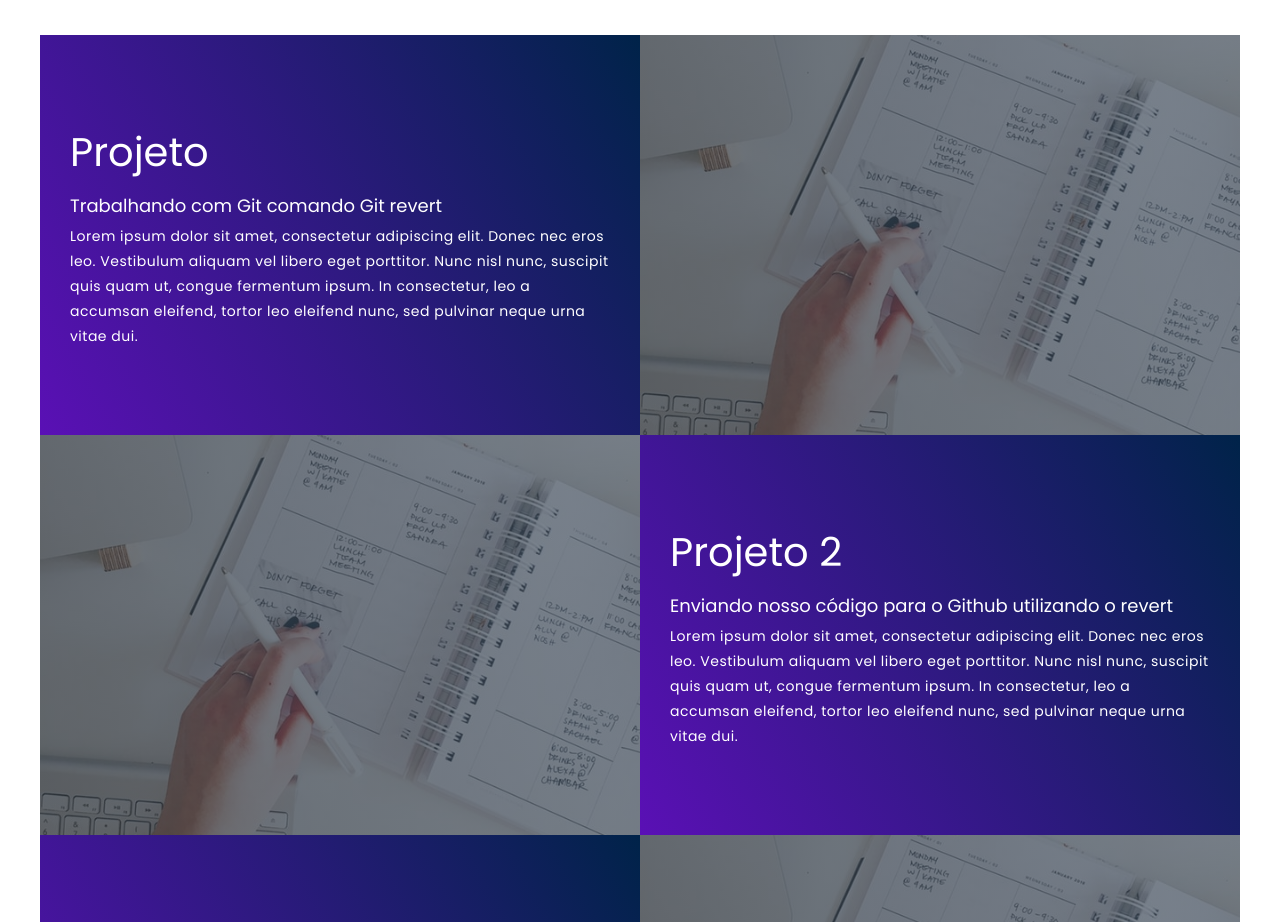
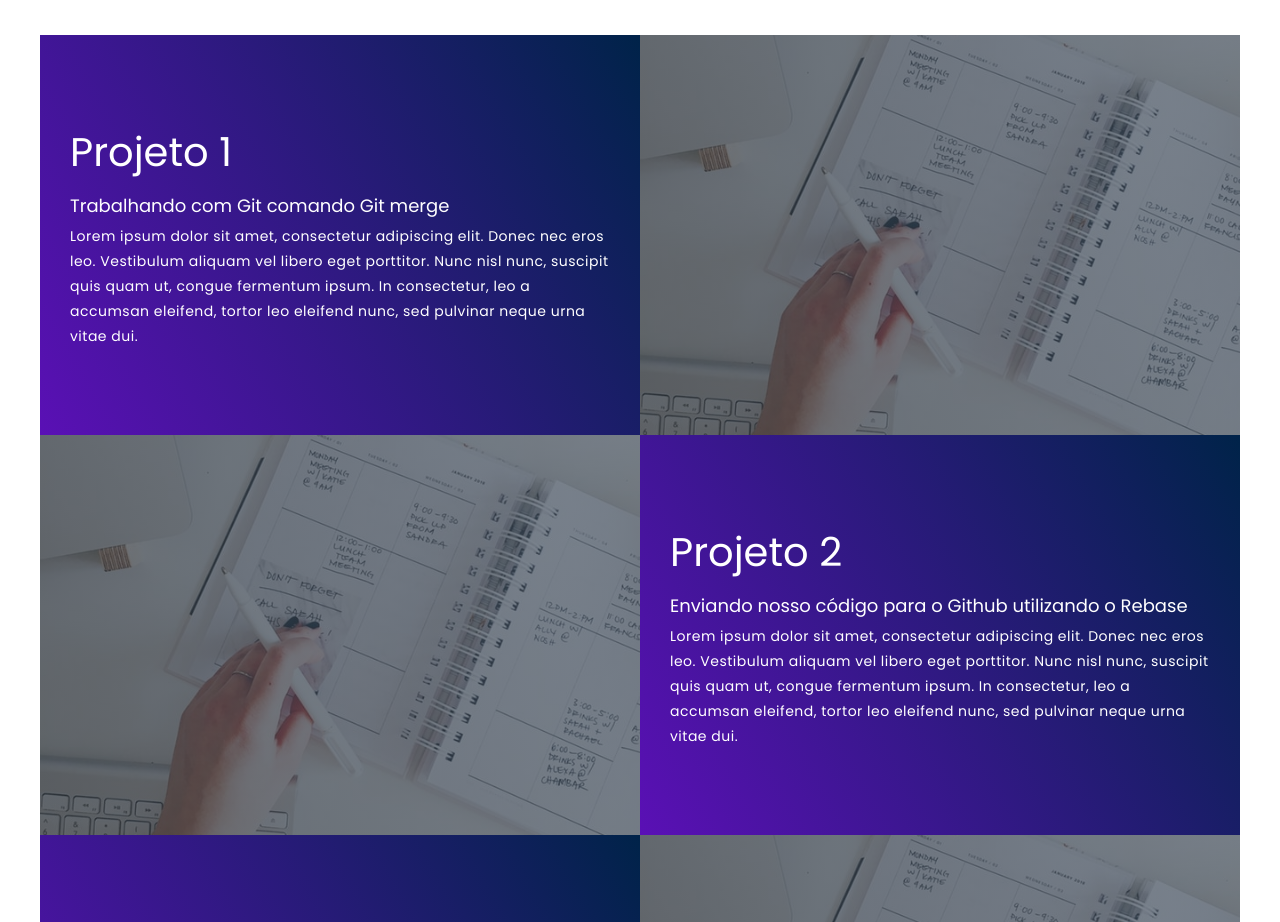
Before and after one commit to DudaAhkera/portfolio_Duda_AHkera_Estudos, a plain HTML site: page index.html in a window 1280 px wide. Shown: the part 1140-2062 px from the top of the page. Drawn offline with Linux system fonts and the light colour scheme.

Commit message:
Revert "update index.html"
This reverts commit 3f931aac06888d67e6915c8880d91c63f86300d3.

```diff
--- a/index.html
+++ b/index.html
@@ -28,8 +28,8 @@
             <div class="all-projects">
                 <div class="project-item">
                     <div class="project-info">
-                        <h1>Projeto</h1>
-                        <h2>Trabalhando com Git comando Git revert</h2>
+                        <h1>Projeto 1</h1>
+                        <h2>Trabalhando com Git comando Git merge</h2>
                         <p>Lorem ipsum dolor sit amet, consectetur adipiscing elit. Donec nec eros leo. Vestibulum
                             aliquam vel libero eget porttitor. Nunc nisl nunc, suscipit quis quam ut, congue fermentum
                             ipsum. In consectetur, leo a accumsan eleifend, tortor leo eleifend nunc, sed pulvinar neque
@@ -42,7 +42,7 @@
                 <div class="project-item">
                     <div class="project-info">
                         <h1>Projeto 2</h1>
-                        <h2>Enviando nosso código para o Github utilizando o revert </h2>
+                        <h2>Enviando nosso código para o Github utilizando o Rebase</h2>
                         <p>Lorem ipsum dolor sit amet, consectetur adipiscing elit. Donec nec eros leo. Vestibulum
                             aliquam vel libero eget porttitor. Nunc nisl nunc, suscipit quis quam ut, congue fermentum
                             ipsum. In consectetur, leo a accumsan eleifend, tortor leo eleifend nunc, sed pulvinar neque
```
